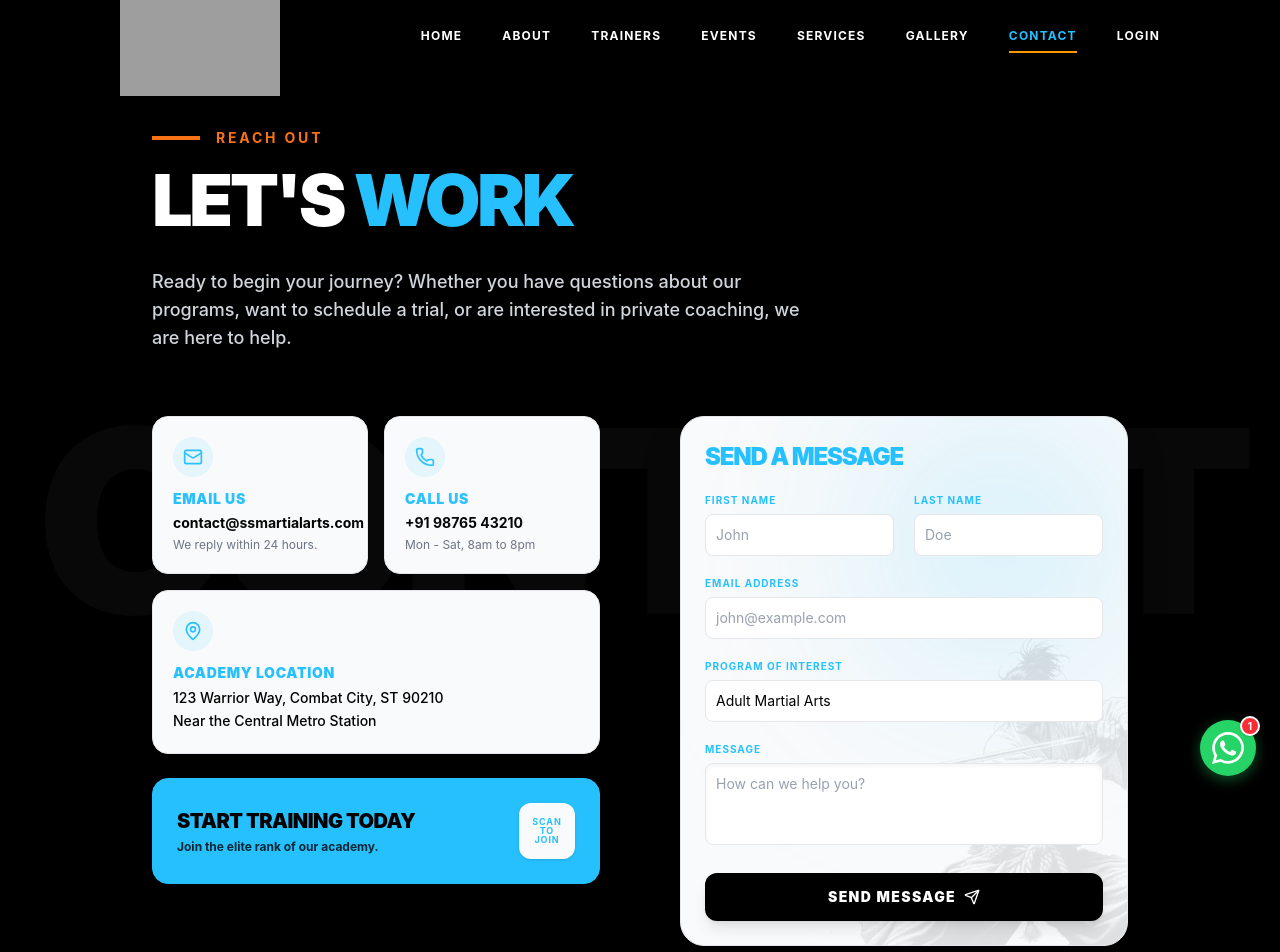
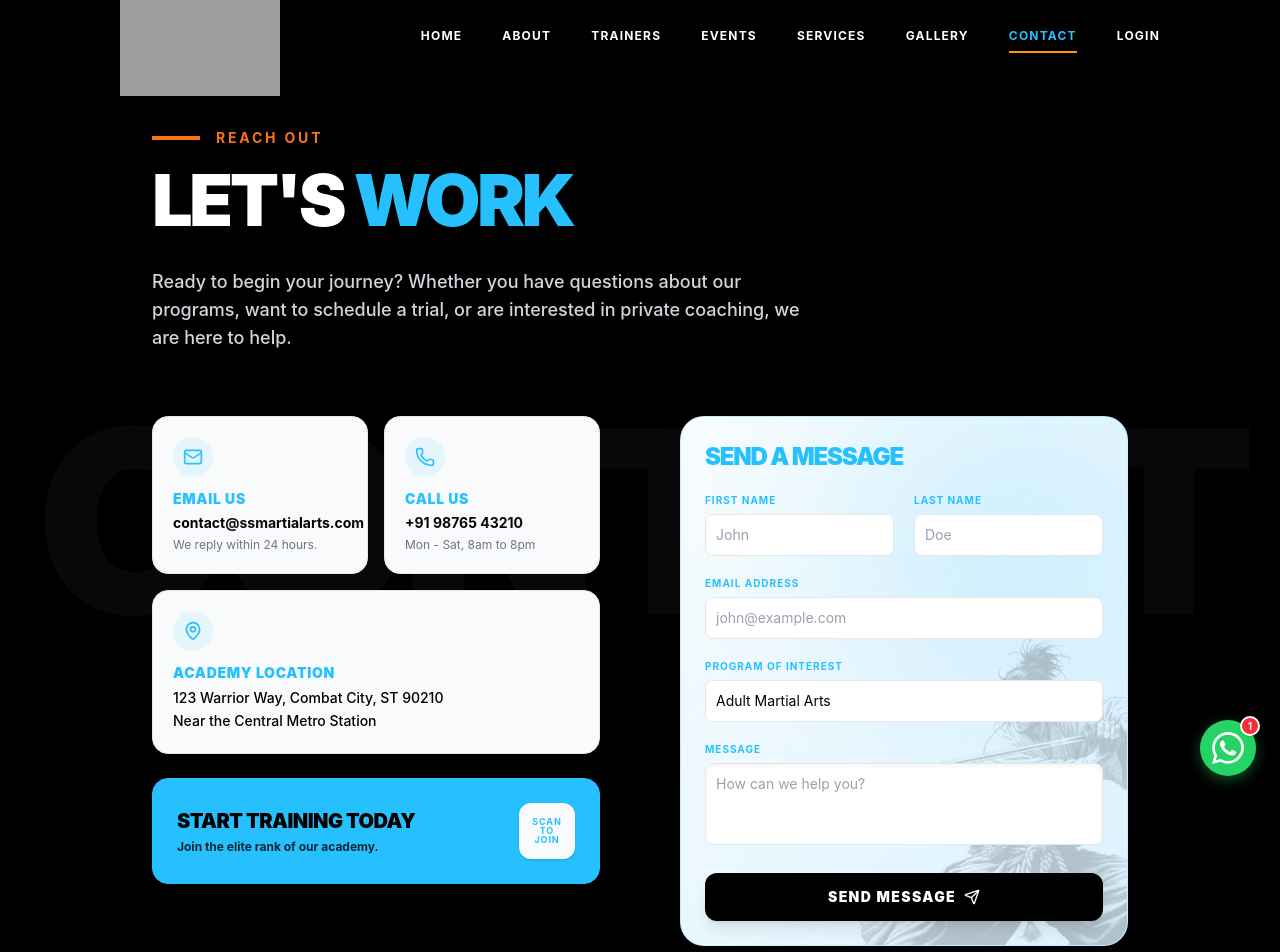
Before and after one commit to qlithdevelopment/ss-martial-arts-qlith, a React (Vite) app in the folder client/: page /contact in a window 1280 px wide. Shown: the top 952 px of the page. Built offline with nearby package versions, Linux system fonts and the light colour scheme; grey boxes are pictures that could not be loaded.

Commit message:
Update Contact form background to a blue gradient and increase watermark opacity

```diff
--- a/client/src/pages/public/Contact.jsx
+++ b/client/src/pages/public/Contact.jsx
@@ -108,12 +108,12 @@ const Contact = () => {
           animate={{ opacity: 1, y: 0 }}
           transition={{ duration: 0.8, delay: 0.4 }}
         >
-          <div className="bg-[#f9fafb] p-5 md:p-6 rounded-3xl border border-gray-200 shadow-2xl relative overflow-hidden h-full">
+          <div className="bg-gradient-to-br from-[#f8fcfd] to-[#dcf2ff] p-5 md:p-6 rounded-3xl border border-[#26c0ff]/20 shadow-2xl relative overflow-hidden h-full">
 
             <div className="absolute top-0 right-0 w-64 h-64 bg-[#26c0ff] rounded-full mix-blend-multiply filter blur-[100px] opacity-20 pointer-events-none"></div>
 
             {/* Subtle Samurai Watermark */}
-            <div className="absolute inset-0 pointer-events-none z-0 flex items-center justify-end overflow-hidden opacity-10">
+            <div className="absolute inset-0 pointer-events-none z-0 flex items-center justify-end overflow-hidden opacity-20">
               <img
                 src={silhouetteImg}
                 alt="Samurai Background"
```
